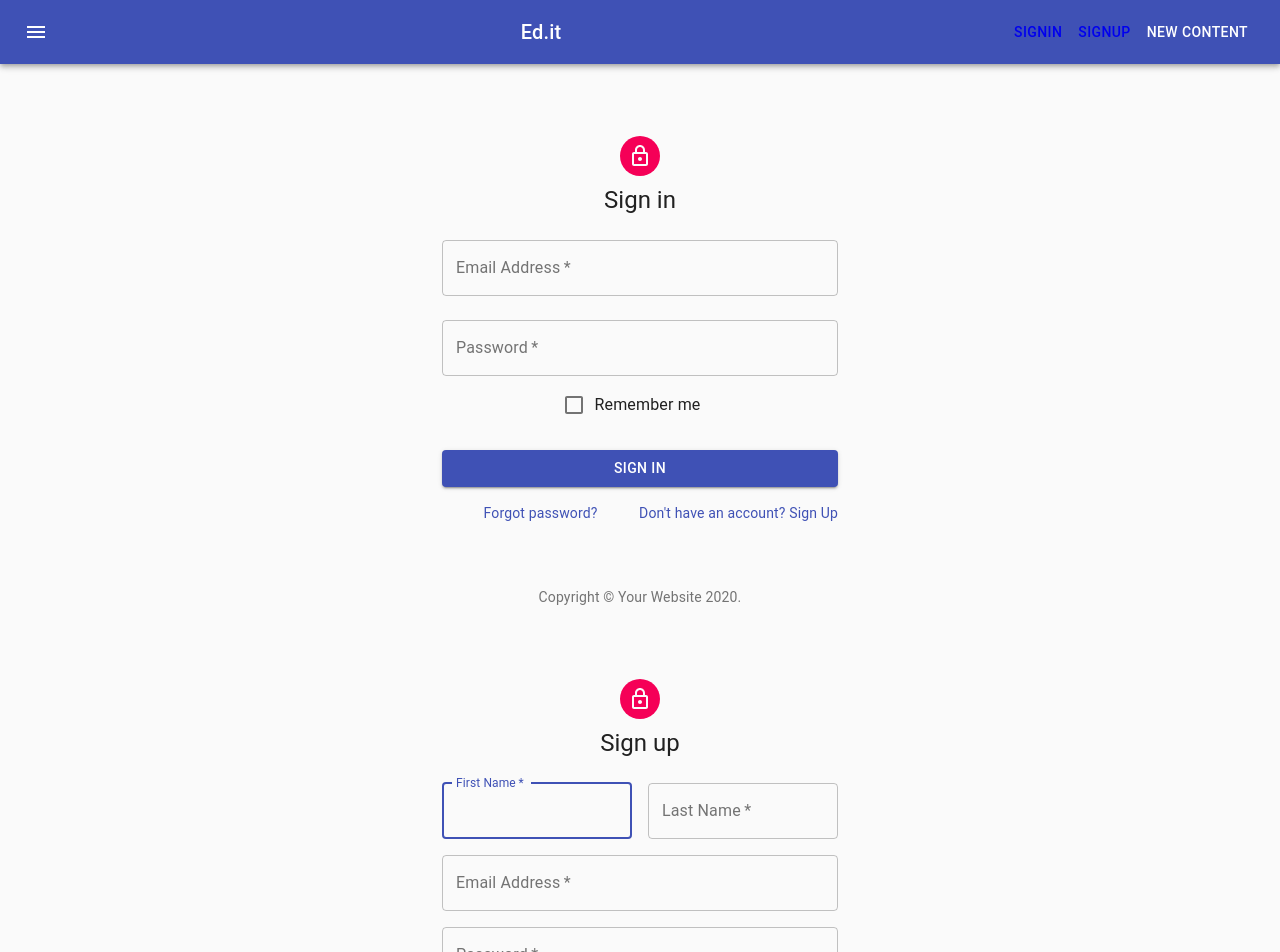
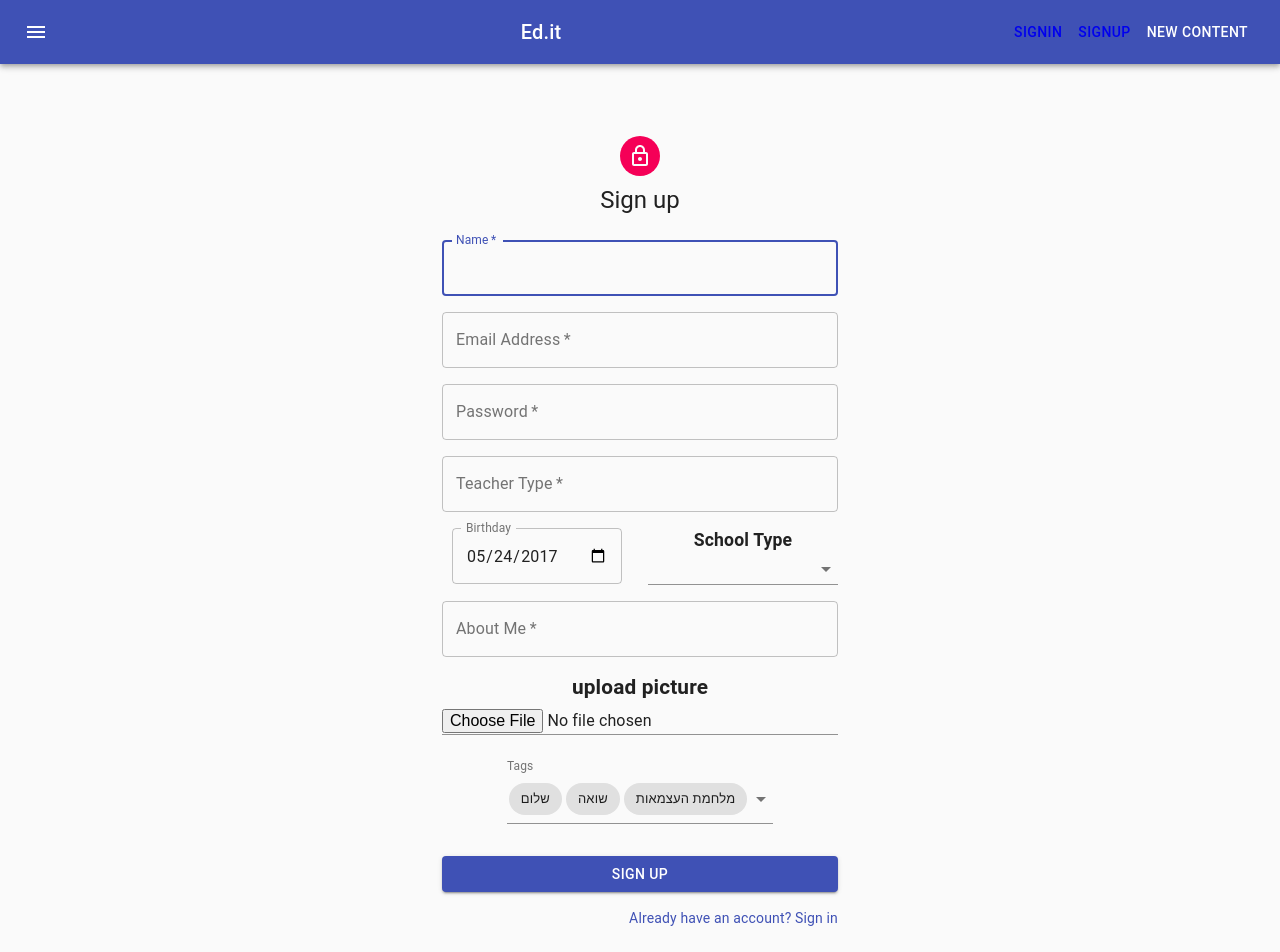
Before and after one commit to mm15-123/ed.it_client, a React (Create React App) app: page /signup in a window 1280 px wide. Shown: the top 952 px of the page. Built offline with nearby package versions, Linux system fonts and the light colour scheme.

Commit message:
SignUp Commit

```diff
--- a/package.json
+++ b/package.json
@@ -3,11 +3,14 @@
   "version": "0.1.0",
   "private": true,
   "dependencies": {
+    "@date-io/date-fns": "^2.4.0",
     "@material-ui/core": "^4.9.5",
     "@material-ui/icons": "^4.9.1",
+    "@material-ui/pickers": "^3.2.10",
     "@testing-library/jest-dom": "^4.2.4",
     "@testing-library/react": "^9.5.0",
     "@testing-library/user-event": "^7.2.1",
+    "date-fns": "^2.10.0",
     "react": "^16.13.0",
     "react-dom": "^16.13.0",
     "react-router-dom": "^5.1.2",
--- a/src/App.js
+++ b/src/App.js
@@ -30,7 +30,6 @@ class App extends React.Component {
   return (
     <div className="App">
      <Navbar/>
-     <SignIn/>
      <SignUp/>
     </div>
   );
--- a/src/Components/SignUp.jsx
+++ b/src/Components/SignUp.jsx
@@ -1,18 +1,25 @@
-import React from 'react';
+import React, { useState } from 'react';
 import Avatar from '@material-ui/core/Avatar';
 import Button from '@material-ui/core/Button';
 import CssBaseline from '@material-ui/core/CssBaseline';
 import TextField from '@material-ui/core/TextField';
 import FormControlLabel from '@material-ui/core/FormControlLabel';
+import FormControl from '@material-ui/core/FormControl';
+import InputLabel from '@material-ui/core/InputLabel';
+import ListItemText from '@material-ui/core/ListItemText';
 import Checkbox from '@material-ui/core/Checkbox';
 import Link from '@material-ui/core/Link';
 import Grid from '@material-ui/core/Grid';
 import Box from '@material-ui/core/Box';
+import Select from '@material-ui/core/Select';
+import MenuItem from '@material-ui/core/MenuItem';
 import LockOutlinedIcon from '@material-ui/icons/LockOutlined';
 import Typography from '@material-ui/core/Typography';
-import { makeStyles } from '@material-ui/core/styles';
+import { makeStyles, useTheme } from '@material-ui/core/styles';
 import Container from '@material-ui/core/Container';
-import {BrowserRouter as Router,withRouter,Switch,Route} from "react-router-dom";
+import { Input } from '@material-ui/core';
+import Chip from '@material-ui/core/Chip';
+import { BrowserRouter as Router, withRouter, Switch, Route } from "react-router-dom";
 
 function Copyright() {
     return (
@@ -25,6 +32,15 @@ function Copyright() {
             {'.'}
         </Typography>
     );
+}
+
+function getStyles(name, personName, theme) {
+    return {
+        fontWeight:
+            personName.indexOf(name) === -1
+                ? theme.typography.fontWeightRegular
+                : theme.typography.fontWeightMedium,
+    };
 }
 
 const useStyles = makeStyles(theme => ({
@@ -45,11 +61,80 @@ const useStyles = makeStyles(theme => ({
     submit: {
         margin: theme.spacing(3, 0, 2),
     },
+    formControl: {
+        margin: theme.spacing(1),
+        minWidth: 120,
+        maxWidth: 300,
+    },
+    chips: {
+        display: 'flex',
+        flexWrap: 'wrap',
+    },
+    chip: {
+        margin: 2,
+    },
+    noLabel: {
+        marginTop: theme.spacing(3),
+    },
 }));
 
- const SignUp=()=> {
+const ITEM_HEIGHT = 48;
+const ITEM_PADDING_TOP = 8;
+const MenuProps = {
+    PaperProps: {
+        style: {
+            maxHeight: ITEM_HEIGHT * 4.5 + ITEM_PADDING_TOP,
+            width: 250,
+        },
+    },
+};
+
+const SignUp = () => {
     const classes = useStyles();
+    const [Name, setName] = useState('')
+    const [Password, setPassword] = useState('')
+    const [Email, setEmail] = useState('')
+    const [TeacherType, setTeacherType] = useState('')
+    const [BDate, setBDate] = useState('')
+    const [SchoolType, setSchoolType] = useState('')
+    const [AboutMe, setAboutMe] = useState('')
+    const [UrlPic, setUrlPic] = useState('')
+    const [Tags, setTags] = useState({
+        tagsList: ['שלום', 'שואה', 'מלחמת העצמאות']
+    })
+    const [ChosenTags, setChosenTags] = useState([])
 
+    const chooseTags = (tag) => {
+        const tags = [...ChosenTags]
+        tags.push(tag)
+        setChosenTags(tags)
+        console.log('tags',Tags)
+    }
+
+    const theme = useTheme();
+    const prevent = (e) => {
+        e.preventDefault()
+    }
+
+    const CreatUser = () => {
+        const user = {
+            'Name': Name,
+            'Password': Password,
+            'Email': Email,
+            'TeacherType': TeacherType,
+            'BDate': BDate,
+            'SchoolType': SchoolType,
+            'AboutMe': AboutMe,
+            'UrlPic': UrlPic,
+        }
+        if(Name!='' && Password!=='' && Email!=='' && TeacherType!=='' && BDate!=='' && SchoolType!=='' && AboutMe!=='' && UrlPic!=='')
+        {
+            alert('good')
+            //PostUser()
+    }
+    else alert('fiil all the field pls')
+        console.log(user)
+    }
     return (
         <Container component="main" maxWidth="xs">
             <CssBaseline />
@@ -60,29 +145,19 @@ const useStyles = makeStyles(theme => ({
                 <Typography component="h1" variant="h5">
                     Sign up
         </Typography>
-        <form className={classes.form} noValidate>
+                <form className={classes.form} noValidate onSubmit={prevent}>
                     <Grid container spacing={2}>
-            <Grid item xs={12} sm={6}>
+                        <Grid item xs={12}>
                             <TextField
-                autoComplete="fname"
-                name="firstName"
+                                autoComplete="Name"
+                                name="Name"
                                 variant="outlined"
                                 required
                                 fullWidth
-                id="firstName"
-                label="First Name"
+                                id="Name"
+                                label="Name"
                                 autoFocus
-              />
-            </Grid>
-            <Grid item xs={12} sm={6}>
-              <TextField
-                variant="outlined"
-                required
-                fullWidth
-                id="lastName"
-                label="Last Name"
-                name="lastName"
-                autoComplete="lname"
+                                onChange={(e) => setName(e.target.value)}
                             />
                         </Grid>
                         <Grid item xs={12}>
@@ -94,6 +169,7 @@ const useStyles = makeStyles(theme => ({
                                 label="Email Address"
                                 name="email"
                                 autoComplete="email"
+                                onChange={(e) => setEmail(e.target.value)}
                             />
                         </Grid>
                         <Grid item xs={12}>
@@ -106,13 +182,125 @@ const useStyles = makeStyles(theme => ({
                                 type="password"
                                 id="password"
                                 autoComplete="current-password"
+                                onChange={(e) => setPassword(e.target.value)}
+                            />
+                        </Grid>
+                        <Grid item xs={12} >
+                            <TextField
+                                variant="outlined"
+                                fullWidth
+                                required
+                                name="TeacherType"
+                                label="Teacher Type"
+                                id="TeacherType"
+                                autoComplete="Teacher Type"
+                                onChange={(e) => setTeacherType(e.target.value)}
+                            />
+                        </Grid>
+                        <Grid item xs={12} sm={6}>
+                            <TextField
+                                variant="outlined"
+                                id="BDate"
+                                label="Birthday"
+                                type="date"
+                                defaultValue="2017-05-24"
+                                className={classes.textField}
+                                InputLabelProps={{
+                                    shrink: true,
+                                }}
+                                onChange={(e) => setBDate(e.target.value)}
+                            />
+                        </Grid>
+                        <Grid item xs={12} sm={6} >
+                            <label style={{ fontWeight: 'bold', fontSize: '1.1rem' }}>School Type</label>
+                            <Select
+                                labelId="SchoolType"
+                                id="SchoolType"
+                                fullWidth
+                                value={SchoolType}
+                                required
+                                onChange={(e) => setSchoolType(e.target.value)}
+                            >
+                                <MenuItem value="יסודי">יסודי</MenuItem>
+                                <MenuItem value="חטיבת ביניים">חטיבת ביניים</MenuItem>
+                                <MenuItem value="חטיבה עליונה">חטיבה עליונה - תיכון</MenuItem>
+                            </Select>
+                        </Grid>
+                        <Grid item xs={12}>
+                            <TextField
+                                variant="outlined"
+                                required
+                                fullWidth
+                                id="AboutMe"
+                                label="About Me"
+                                name="About Me"
+                                autoComplete="AboutMe"
+                                onChange={(e) => setAboutMe(e.target.value)}
                             />
                         </Grid>
                         <Grid item xs={12}>
-              <FormControlLabel
-                control={<Checkbox value="allowExtraEmails" color="primary" />}
-                label="I want to receive inspiration, marketing promotions and updates via email."
+                            <label style={{ fontWeight: 'bold', fontSize: '1.3rem' }}>upload picture</label>
+                            <Input
+                                variant="outlined"
+                                type='file'
+                                required
+                                fullWidth
+                                id="pic"
+                                autoComplete="pic"
+                                onChange={(e) => setUrlPic(e.target.value)}
                             />
+                        </Grid>
+                        <Grid item xs={12} >
+
+                            {/*<FormControl className={classes.formControl}>
+                                <InputLabel id="demo-mutiple-checkbox-label">Tag</InputLabel>
+                                <Select
+                                    labelId="demo-mutiple-checkbox-label"
+                                    id="demo-mutiple-checkbox"
+                                    multiple
+                                    value={Tags.tagsList}
+                                    input={<Input />}
+                                    //renderValue={selected => selected.join(', ')}
+                                    MenuProps={MenuProps}
+                                    //onChange={(e) => setTags(e.target.value)}
+                                >
+                                    {Tags.tagsList.map((tag, index) => (
+                                        <MenuItem key={index} value={tag}>
+                                            <Checkbox
+                                            //checked={Tags.tagsList.indexOf(tag) > -1}
+                                            />
+                                            <ListItemText primary={tag} />
+                                        </MenuItem>
+                                    ))}
+                                </Select>
+                                    </FormControl>*/}
+
+                            <FormControl className={classes.formControl}>
+                                <InputLabel id="demo-mutiple-chip-label">Tags</InputLabel>
+                                <Select
+                                    labelId="demo-mutiple-chip-label"
+                                    id="demo-mutiple-chip"
+                                    multiple
+                                    value={Tags.tagsList}
+                                    onChange={chooseTags}
+                                    input={<Input id="select-multiple-chip" />}
+                                    renderValue={selected => (
+                                        <div className={classes.chips}>
+                                            {selected.map(value => (
+                                                <Chip key={value} label={value} className={classes.chip} />
+                                            ))}
+                                        </div>
+                                    )}
+                                    MenuProps={MenuProps}
+                                >
+                                    {Tags.tagsList.map((tag, index) => (
+                                        <MenuItem key={index} value={tag}  style={getStyles(tag, Tags.tagsList, theme)}>
+                                            {tag}
+                                        </MenuItem>
+                                    ))}
+                                </Select>
+                            </FormControl>
+
                         </Grid>
                     </Grid>
                     <Button
@@ -121,6 +309,7 @@ const useStyles = makeStyles(theme => ({
                         variant="contained"
                         color="primary"
                         className={classes.submit}
+                        onClick={CreatUser}
                     >
                         Sign Up
           </Button>
```
Also changed, not shown: 1 other file (tests, documents, lock files or other folders). Lines whose indentation alone changed are shown as unchanged.
